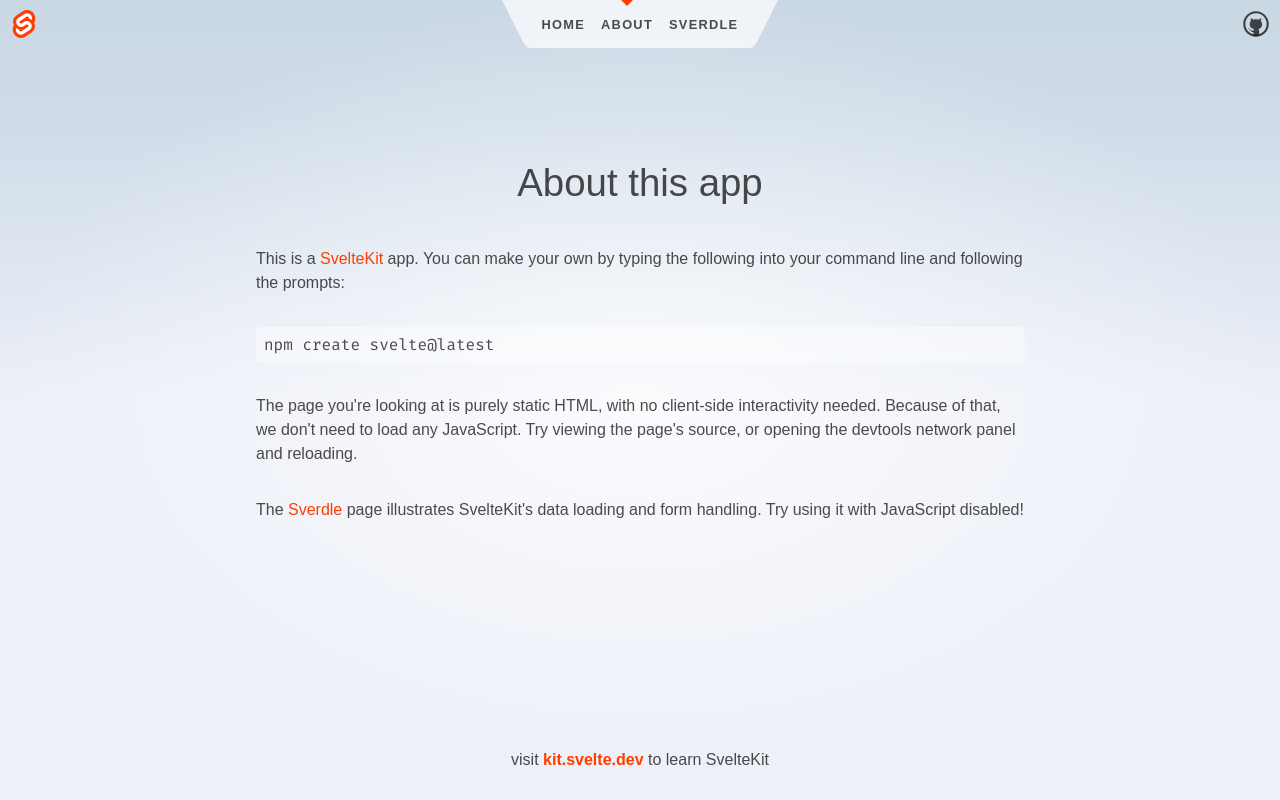
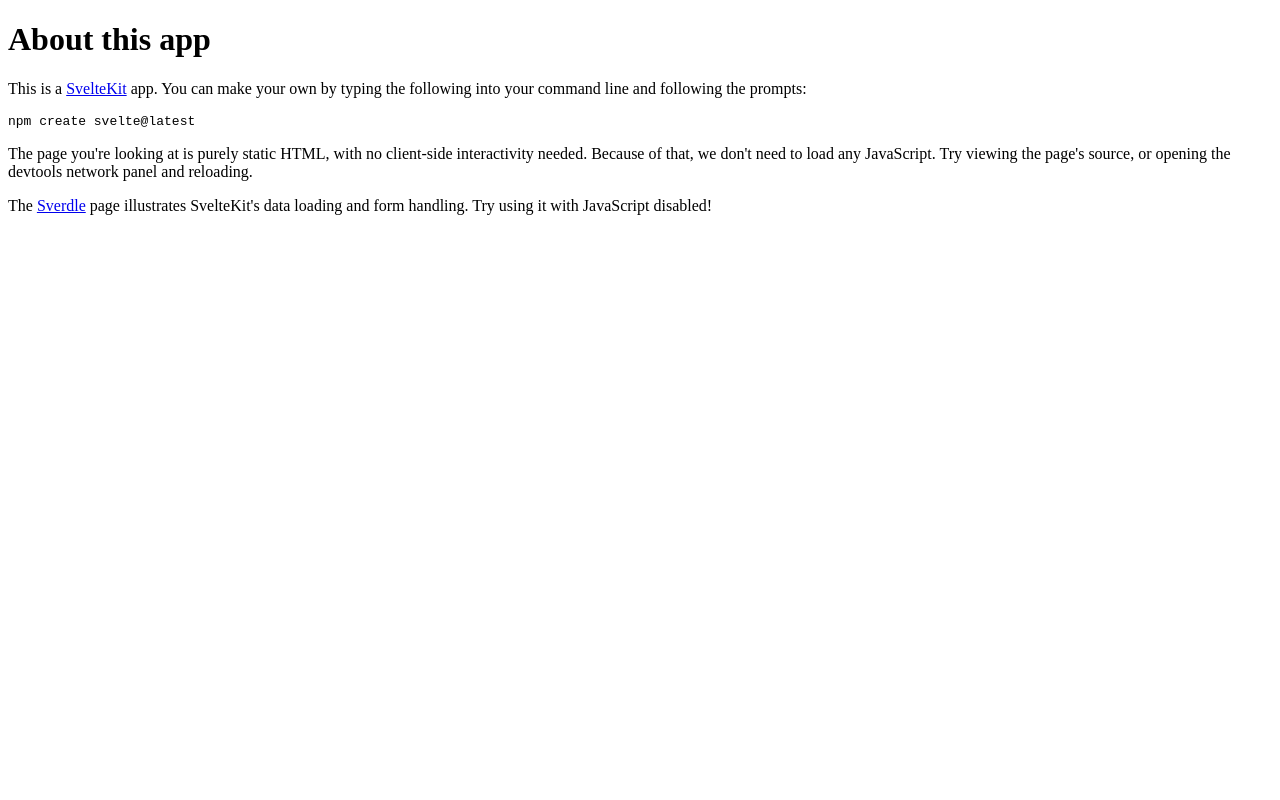
Before and after one commit to simonrw/rememberit, a SvelteKit app: page /about in a window 1280 px wide. Built offline with nearby package versions, Linux system fonts and the light colour scheme.

Commit message:
Start to implement UI

```diff
--- a/package.json
+++ b/package.json
@@ -1,5 +1,5 @@
 {
-	"name": "rememberit.bak",
+    "name": "rememberit",
     "version": "0.0.1",
     "scripts": {
         "dev": "vite dev",
--- /dev/null
+++ b/src/lib/StructuredEntity.ts
@@ -0,0 +1,3 @@
+export interface StructuredEntity {
+  content: string;
+}
--- /dev/null
+++ b/src/lib/components/EntryBox.svelte
@@ -0,0 +1,38 @@
+<script lang="ts">
+	import { content } from '$lib/state/localstorage';
+	import Entry from '$lib/components/Entry.svelte';
+	import type { StructuredEntity } from '$lib/StructuredEntity';
+
+	let entry = '';
+
+	function submit() {
+		const structuredEntry: StructuredEntity = {
+			content: entry
+		};
+		content.update((state) => {
+			try {
+				const prev = JSON.parse(state);
+				return JSON.stringify([structuredEntry, ...prev]);
+			} catch {
+				return JSON.stringify([entry]);
+			}
+		});
+		entry = '';
+	}
+
+	function reset() {
+		content.set('[]');
+	}
+
+	$: decodedState = JSON.parse($content);
+</script>
+
+<button on:click={reset}>Reset entries</button>
+<label for="entry">Entry</label>
+<input name="entry" id="entry" type="text" bind:value={entry} />
+
+<button on:click={submit}>Add entry</button>
+
+{#each decodedState as contentItem}
+	<Entry state={contentItem} />
+{/each}
--- a/src/routes/+layout.svelte
+++ b/src/routes/+layout.svelte
@@ -1,6 +1,5 @@
 <script>
 	import Header from './Header.svelte';
-	import './styles.css';
 </script>
 
 <div class="app">
@@ -9,45 +8,4 @@
 	<main>
 		<slot />
 	</main>
-
-	<footer>
-		<p>visit <a href="https://kit.svelte.dev">kit.svelte.dev</a> to learn SvelteKit</p>
-	</footer>
 </div>
-
-<style>
-	.app {
-		display: flex;
-		flex-direction: column;
-		min-height: 100vh;
-	}
-
-	main {
-		flex: 1;
-		display: flex;
-		flex-direction: column;
-		padding: 1rem;
-		width: 100%;
-		max-width: 64rem;
-		margin: 0 auto;
-		box-sizing: border-box;
-	}
-
-	footer {
-		display: flex;
-		flex-direction: column;
-		justify-content: center;
-		align-items: center;
-		padding: 12px;
-	}
-
-	footer a {
-		font-weight: bold;
-	}
-
-	@media (min-width: 480px) {
-		footer {
-			padding: 12px 0;
-		}
-	}
-</style>
--- a/src/routes/+page.svelte
+++ b/src/routes/+page.svelte
@@ -1,59 +1,7 @@
 <script>
-	import Counter from './Counter.svelte';
-	import welcome from '$lib/images/svelte-welcome.webp';
-	import welcome_fallback from '$lib/images/svelte-welcome.png';
+	import EntryBox from '$lib/components/EntryBox.svelte';
 </script>
 
-<svelte:head>
-	<title>Home</title>
-	<meta name="description" content="Svelte demo app" />
-</svelte:head>
+<h1>RememberIt</h1>
 
-<section>
-	<h1>
-		<span class="welcome">
-			<picture>
-				<source srcset={welcome} type="image/webp" />
-				<img src={welcome_fallback} alt="Welcome" />
-			</picture>
-		</span>
-
-		to your new<br />SvelteKit app
-	</h1>
-
-	<h2>
-		try editing <strong>src/routes/+page.svelte</strong>
-	</h2>
-
-	<Counter />
-</section>
-
-<style>
-	section {
-		display: flex;
-		flex-direction: column;
-		justify-content: center;
-		align-items: center;
-		flex: 0.6;
-	}
-
-	h1 {
-		width: 100%;
-	}
-
-	.welcome {
-		display: block;
-		position: relative;
-		width: 100%;
-		height: 0;
-		padding: 0 0 calc(100% * 495 / 2048) 0;
-	}
-
-	.welcome img {
-		position: absolute;
-		width: 100%;
-		height: 100%;
-		top: 0;
-		display: block;
-	}
-</style>
+<EntryBox />
--- a/src/routes/+page.ts
+++ b/src/routes/+page.ts
@@ -1,3 +1 @@
-// since there's no dynamic data here, we can prerender
-// it so that it gets served as a static asset in production
-export const prerender = true;
+export const prerender = false;
--- a/src/routes/Header.svelte
+++ b/src/routes/Header.svelte
@@ -4,126 +4,4 @@
 	import github from '$lib/images/github.svg';
 </script>
 
-<header>
-	<div class="corner">
-		<a href="https://kit.svelte.dev">
-			<img src={logo} alt="SvelteKit" />
-		</a>
-	</div>
-
-	<nav>
-		<svg viewBox="0 0 2 3" aria-hidden="true">
-			<path d="M0,0 L1,2 C1.5,3 1.5,3 2,3 L2,0 Z" />
-		</svg>
-		<ul>
-			<li aria-current={$page.url.pathname === '/' ? 'page' : undefined}>
-				<a href="/">Home</a>
-			</li>
-			<li aria-current={$page.url.pathname === '/about' ? 'page' : undefined}>
-				<a href="/about">About</a>
-			</li>
-			<li aria-current={$page.url.pathname.startsWith('/sverdle') ? 'page' : undefined}>
-				<a href="/sverdle">Sverdle</a>
-			</li>
-		</ul>
-		<svg viewBox="0 0 2 3" aria-hidden="true">
-			<path d="M0,0 L0,3 C0.5,3 0.5,3 1,2 L2,0 Z" />
-		</svg>
-	</nav>
-
-	<div class="corner">
-		<a href="https://github.com/sveltejs/kit">
-			<img src={github} alt="GitHub" />
-		</a>
-	</div>
-</header>
-
-<style>
-	header {
-		display: flex;
-		justify-content: space-between;
-	}
-
-	.corner {
-		width: 3em;
-		height: 3em;
-	}
-
-	.corner a {
-		display: flex;
-		align-items: center;
-		justify-content: center;
-		width: 100%;
-		height: 100%;
-	}
-
-	.corner img {
-		width: 2em;
-		height: 2em;
-		object-fit: contain;
-	}
-
-	nav {
-		display: flex;
-		justify-content: center;
-		--background: rgba(255, 255, 255, 0.7);
-	}
-
-	svg {
-		width: 2em;
-		height: 3em;
-		display: block;
-	}
-
-	path {
-		fill: var(--background);
-	}
-
-	ul {
-		position: relative;
-		padding: 0;
-		margin: 0;
-		height: 3em;
-		display: flex;
-		justify-content: center;
-		align-items: center;
-		list-style: none;
-		background: var(--background);
-		background-size: contain;
-	}
-
-	li {
-		position: relative;
-		height: 100%;
-	}
-
-	li[aria-current='page']::before {
-		--size: 6px;
-		content: '';
-		width: 0;
-		height: 0;
-		position: absolute;
-		top: 0;
-		left: calc(50% - var(--size));
-		border: var(--size) solid transparent;
-		border-top: var(--size) solid var(--color-theme-1);
-	}
-
-	nav a {
-		display: flex;
-		height: 100%;
-		align-items: center;
-		padding: 0 0.5rem;
-		color: var(--color-text);
-		font-weight: 700;
-		font-size: 0.8rem;
-		text-transform: uppercase;
-		letter-spacing: 0.1em;
-		text-decoration: none;
-		transition: color 0.2s linear;
-	}
-
-	a:hover {
-		color: var(--color-theme-1);
-	}
-</style>
+<header />
```
Also changed, not shown: src/lib/components/Entry.svelte (added, +7 -0 lines), src/lib/state/localstorage.ts (added, +14 -0 lines), 1 other file (tests, documents, lock files or other folders). Lines whose indentation alone changed are shown as unchanged.
